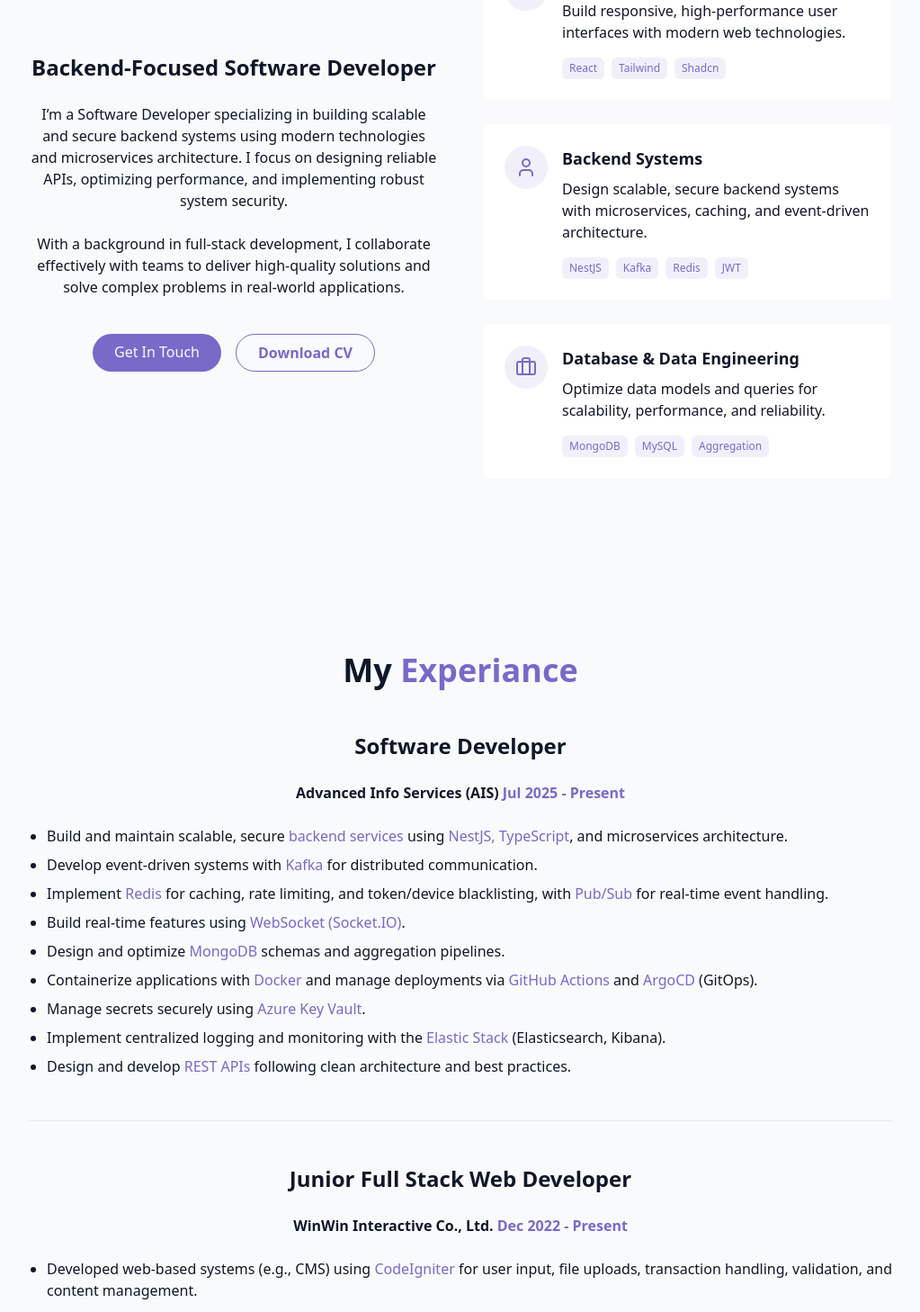
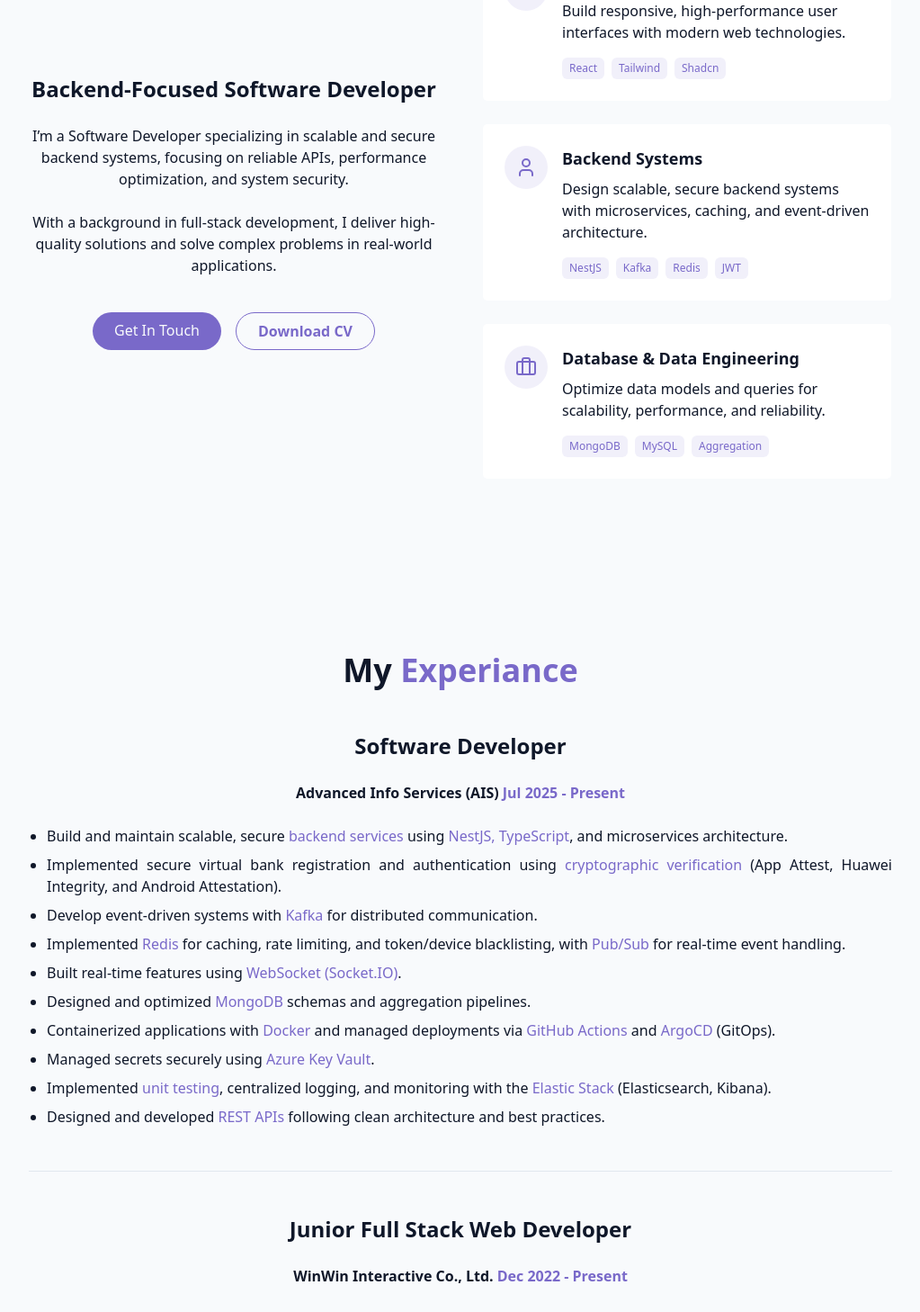
Before and after one commit to Nihafis/portfolio, a React (Vite) app: page / in a window 1280 px wide. Shown: the part 1045-2503 px from the top of the page at 90% size, without its empty margins (128-1151 px from the left). Built offline with nearby package versions, Linux system fonts and the light colour scheme.

Commit message:
update AboutSection and ExperienceSection with refined descriptions; enhance SkillsSection with new skills and updated proficiency levels

```diff
--- a/src/components/AboutSection.jsx
+++ b/src/components/AboutSection.jsx
@@ -16,14 +16,13 @@ export const AboutSection = () => {
             </h3>
 
             <p className="text-muted-foreground">
-              I’m a Software Developer specializing in building scalable and secure backend systems
-              using modern technologies and microservices architecture. I focus on designing reliable
-              APIs, optimizing performance, and implementing robust system security.
+              I’m a Software Developer specializing in scalable and secure backend systems,
+              focusing on reliable APIs, performance optimization, and system security.
             </p>
 
             <p className="text-muted-foreground">
-              With a background in full-stack development, I collaborate effectively with teams to
-              deliver high-quality solutions and solve complex problems in real-world applications.
+              With a background in full-stack development, I deliver high-quality solutions
+              and solve complex problems in real-world applications.
             </p>
             <div className="flex flex-col sm:flex-row gap-4 pt-4 justify-center">
               <a
--- a/src/components/ExperianceSection.jsx
+++ b/src/components/ExperianceSection.jsx
@@ -25,40 +25,39 @@ export const ExperianceSection = () => {
                 Build and maintain scalable, secure <span className="text-primary">backend services</span> using
                 <span className="text-primary"> NestJS, TypeScript</span>, and microservices architecture.
               </li>
-
+              <li>
+                Implemented secure virtual bank registration and authentication using <span className="text-primary">cryptographic verification</span> (App Attest, Huawei Integrity, and Android Attestation).  </li>
               <li>
                 Develop event-driven systems with <span className="text-primary">Kafka</span> for distributed communication.
               </li>
-
               <li>
-                Implement <span className="text-primary">Redis</span> for caching, rate limiting, and token/device blacklisting,
+                Implemented <span className="text-primary">Redis</span> for caching, rate limiting, and token/device blacklisting,
                 with <span className="text-primary">Pub/Sub</span> for real-time event handling.
+              </li>
+              <li>
+                Built real-time features using <span className="text-primary">WebSocket (Socket.IO)</span>.
               </li>
 
               <li>
-                Build real-time features using <span className="text-primary">WebSocket (Socket.IO)</span>.
+                Designed and optimized <span className="text-primary">MongoDB</span> schemas and aggregation pipelines.
               </li>
 
               <li>
-                Design and optimize <span className="text-primary">MongoDB</span> schemas and aggregation pipelines.
-              </li>
-
-              <li>
-                Containerize applications with <span className="text-primary">Docker</span> and manage deployments via
+                Containerized applications with <span className="text-primary">Docker</span> and managed deployments via
                 <span className="text-primary"> GitHub Actions</span> and <span className="text-primary">ArgoCD</span> (GitOps).
               </li>
 
               <li>
-                Manage secrets securely using <span className="text-primary">Azure Key Vault</span>.
+                Managed secrets securely using <span className="text-primary">Azure Key Vault</span>.
               </li>
 
               <li>
-                Implement centralized logging and monitoring with the
+                Implemented <span className="text-primary">unit testing</span>, centralized logging, and monitoring with the
                 <span className="text-primary"> Elastic Stack</span> (Elasticsearch, Kibana).
               </li>
 
               <li>
-                Design and develop <span className="text-primary">REST APIs</span> following clean architecture and best practices.
+                Designed and developed <span className="text-primary">REST APIs</span> following clean architecture and best practices.
               </li>
             </ul>
           </div>
--- a/src/components/SkillsSEction.jsx
+++ b/src/components/SkillsSEction.jsx
@@ -69,7 +69,7 @@ const skills = [
   },
   {
     name: "MongoDB",
-    level: 50,
+    level: 100,
     category: "database",
   },
   {
@@ -89,12 +89,12 @@ const skills = [
   },
   {
     name: "Docker",
-    level: 20,
+    level: 50,
     category: "tools",
   },
   {
     name: "Git",
-    level: 50,
+    level: 100,
     category: "tools",
   },
   {
@@ -112,6 +112,24 @@ const skills = [
     level: 100,
     category: "tools",
   },
+  {
+    name: "Kafka",
+    level: 100,
+    category: "tools",
+  },
+  {
+    name: "NesgtJS",
+    level: 100,
+    category: "backend",
+  },
+  {
+    name: "Socket.IO",
+    level: 100,
+    category: "backend",
+  },
+  {
+    name: ""
+  }
 ];
 
 const categories = ["all", "frontend", "backend", "database", "tools"];
```
